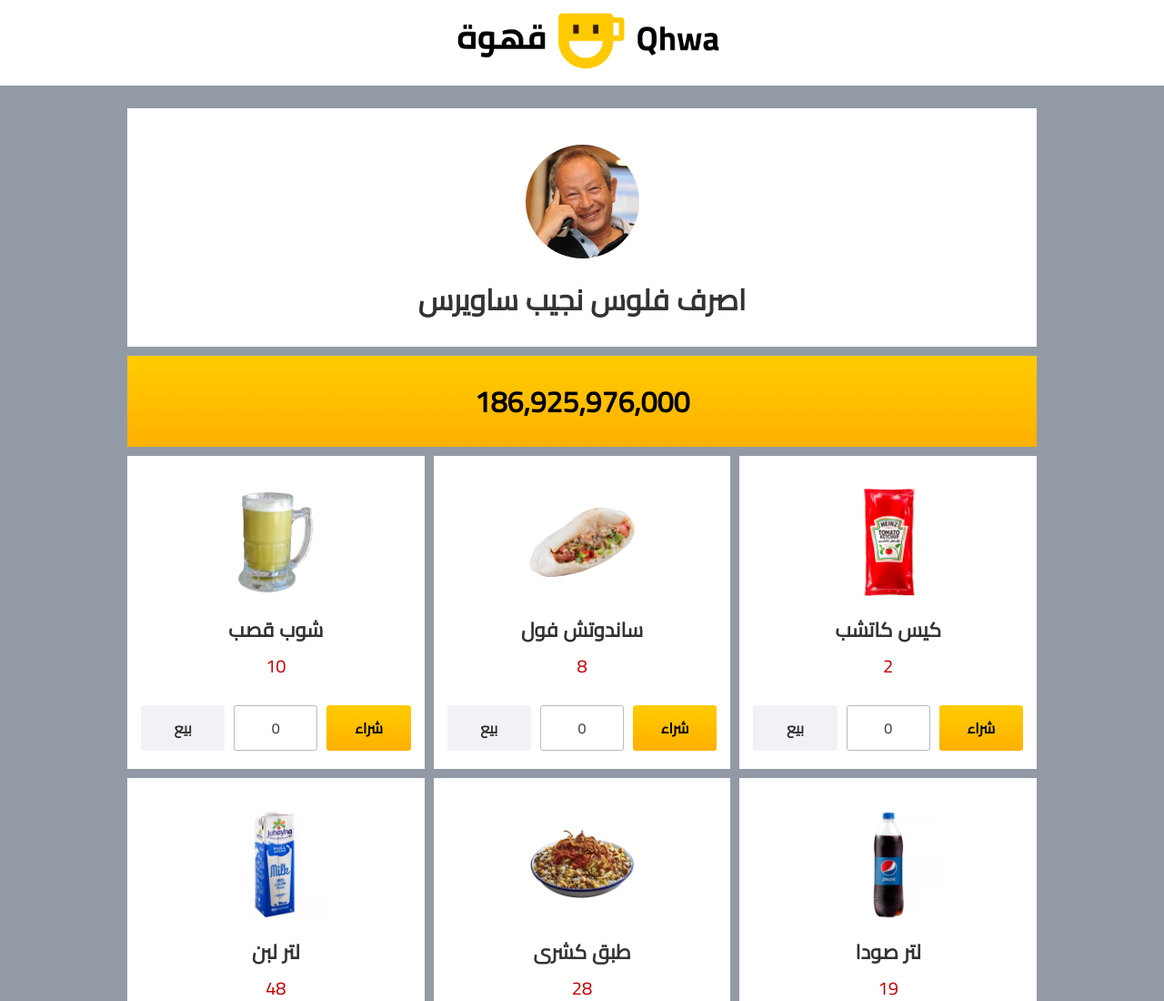
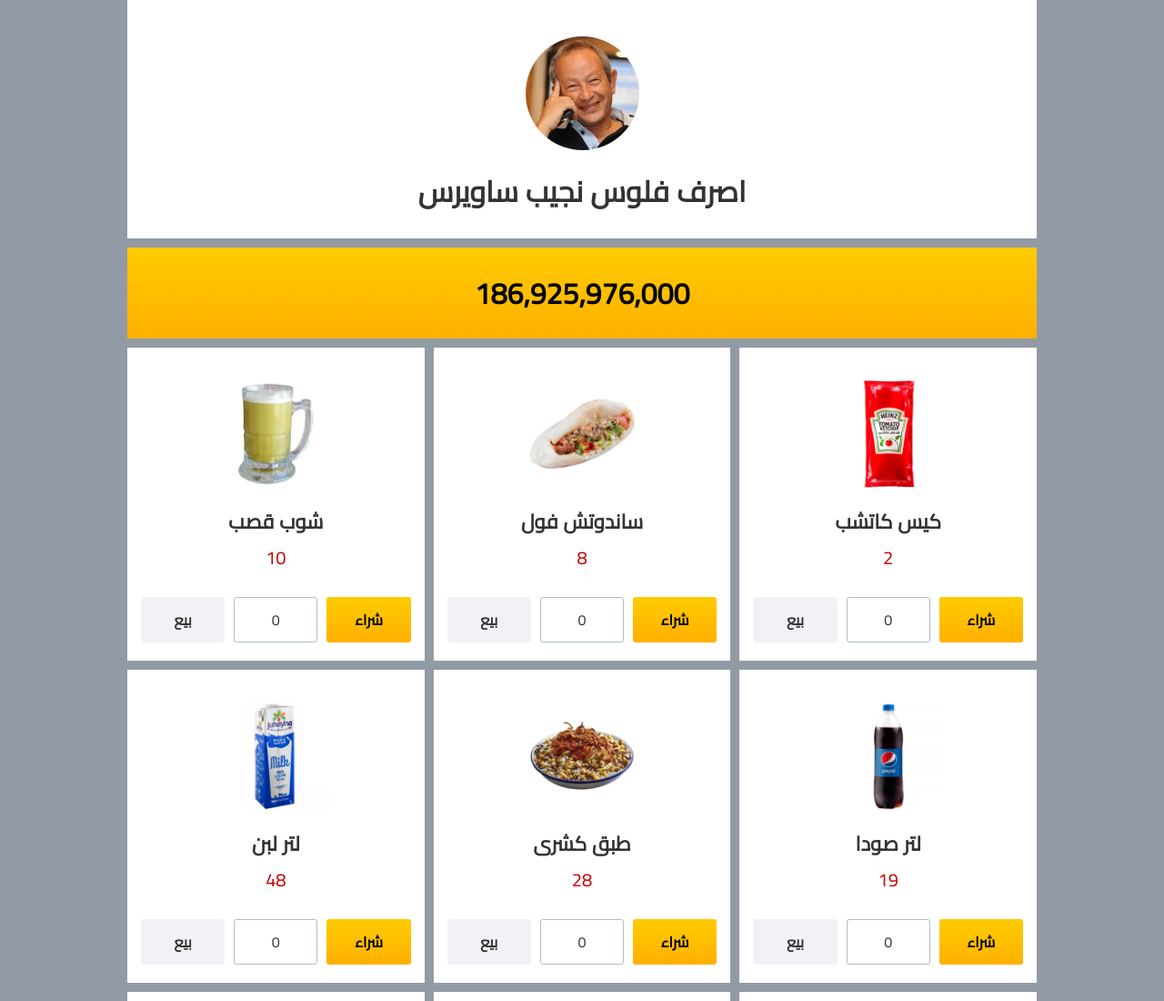
Before and after one commit to elblasy1986/elblasy, a website: page sawiris/pages/spend.html in a window 1280 px wide. Shown: the top 1100 px of the page at 91% size. Drawn offline with Linux system fonts and the light colour scheme.

Commit message:
Update spend.html

```diff
--- a/sawiris/pages/spend.html
+++ b/sawiris/pages/spend.html
@@ -32,12 +32,6 @@
 </head>
 
 <body>
-    <div class="header-wrapper">
-        <div class="header-inner" align="center" >
-            <a class="header-site-link">
-                <img class="header-site-link" src="../images/blacklogo.png" /></a>
-        </div>
-    </div>
     <div class="container">
         <div class="title">
             <img class="header-img" alt="Image of Sawiris" src="../images/sawiris.jpg" />
```
